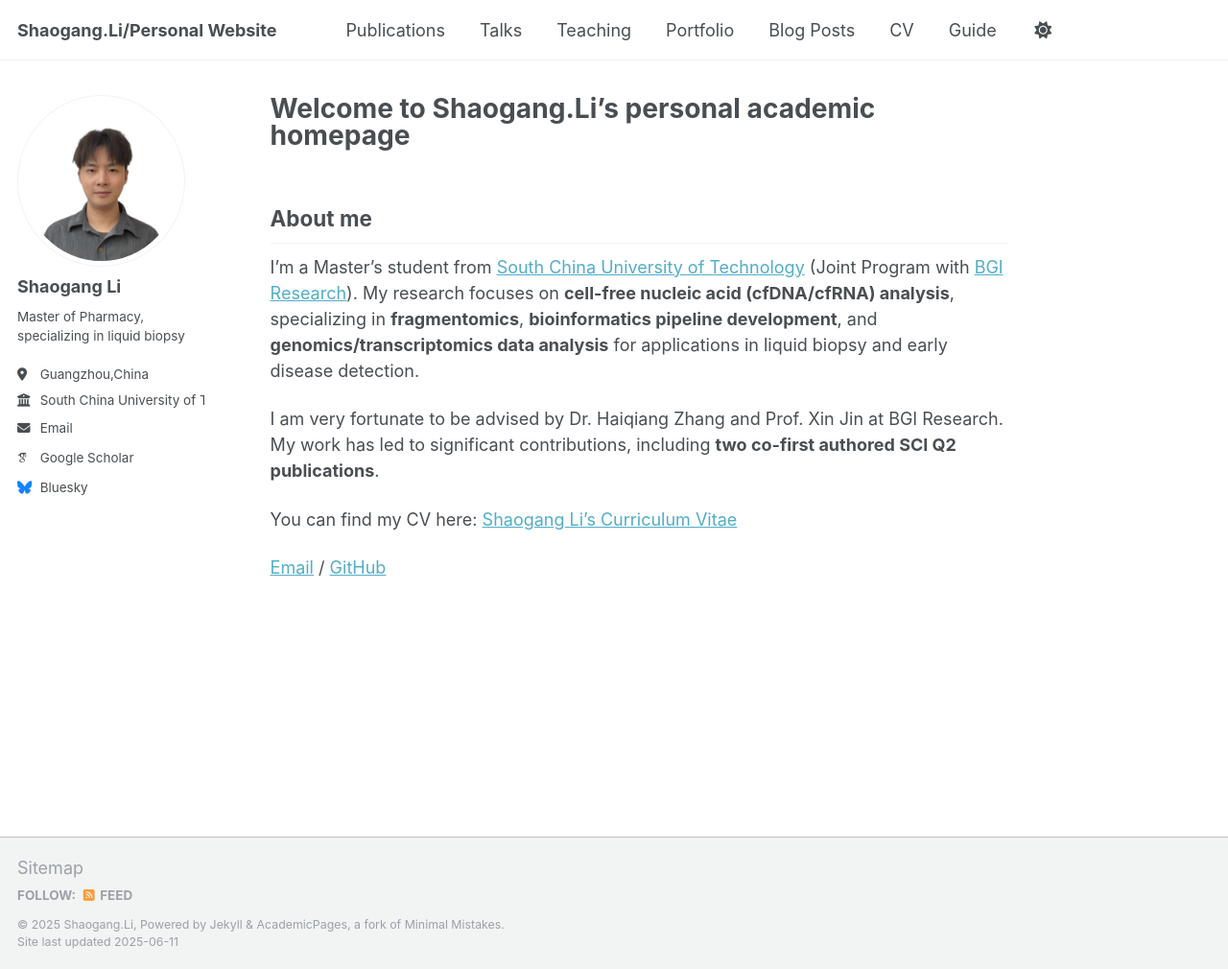
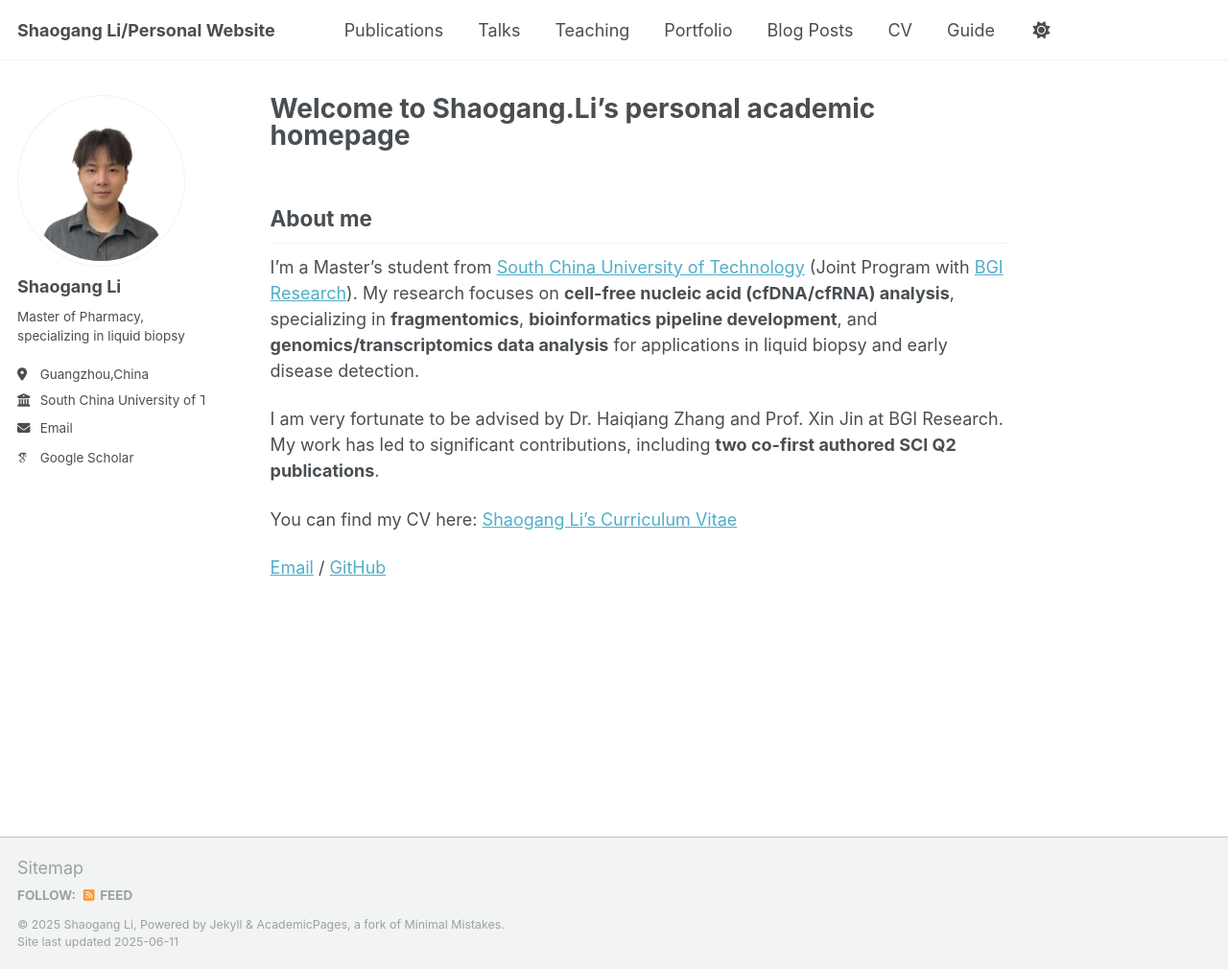
Before and after one commit to AlfredLSG/Shaogang.Li, a Jekyll site: the page built from _pages/about.md, in a window 1280 px wide and 1010 px high. Shown: the whole window at 96% size. Built offline with Jekyll 4.4.1, drawn with Linux system fonts in a browser that asks for light colours; some web fonts are replaced.

Commit message:
Update _config.yml

```diff
--- a/_config.yml
+++ b/_config.yml
@@ -9,9 +9,9 @@
 # Basic Site Settings
 locale                   : "en-US"
 site_theme               : "default"
-title                    : "Shaogang.Li/Personal Website"
+title                    : "Shaogang Li/Personal Website"
 title_separator          : "-"
-name                     : &name "Shaogang.Li"
+name                     : &name "Shaogang Li"
 description              : &description "personal description"
 url                      : https://alfredlsg.github.io/Shaogang.Li/ # the base hostname & protocol for your site e.g. "https://[your GitHub username].github.io" or if you already have some other page hosted on Github then use "https://[your GitHub username].github.io/[Your Repo Name]"
 baseurl                  : "" # the subpath of your site, e.g. "/blog"
@@ -29,7 +29,7 @@ author:
   location         : "Guangzhou,China"
   employer         : "South China University of Technology"
   uri              : # URL
-  email            : "lishaogang97@gmail.com"
+  email            : "li.shaogang97@gmail.com"
 
   # Academic websites
   #academia         : # URL
@@ -51,7 +51,7 @@ author:
   #stackoverflow    : # User number or user number and name (i.e., use "1" or "1/jeff-atwood")
 
   # Social media
-  bluesky          : "bsky.app" # Replace this with you Bluesky username
+  # bluesky          : "bsky.app" # Replace this with you Bluesky username
   facebook         : # Username
   flickr           : # Username
   foursquare       : # Username
```
